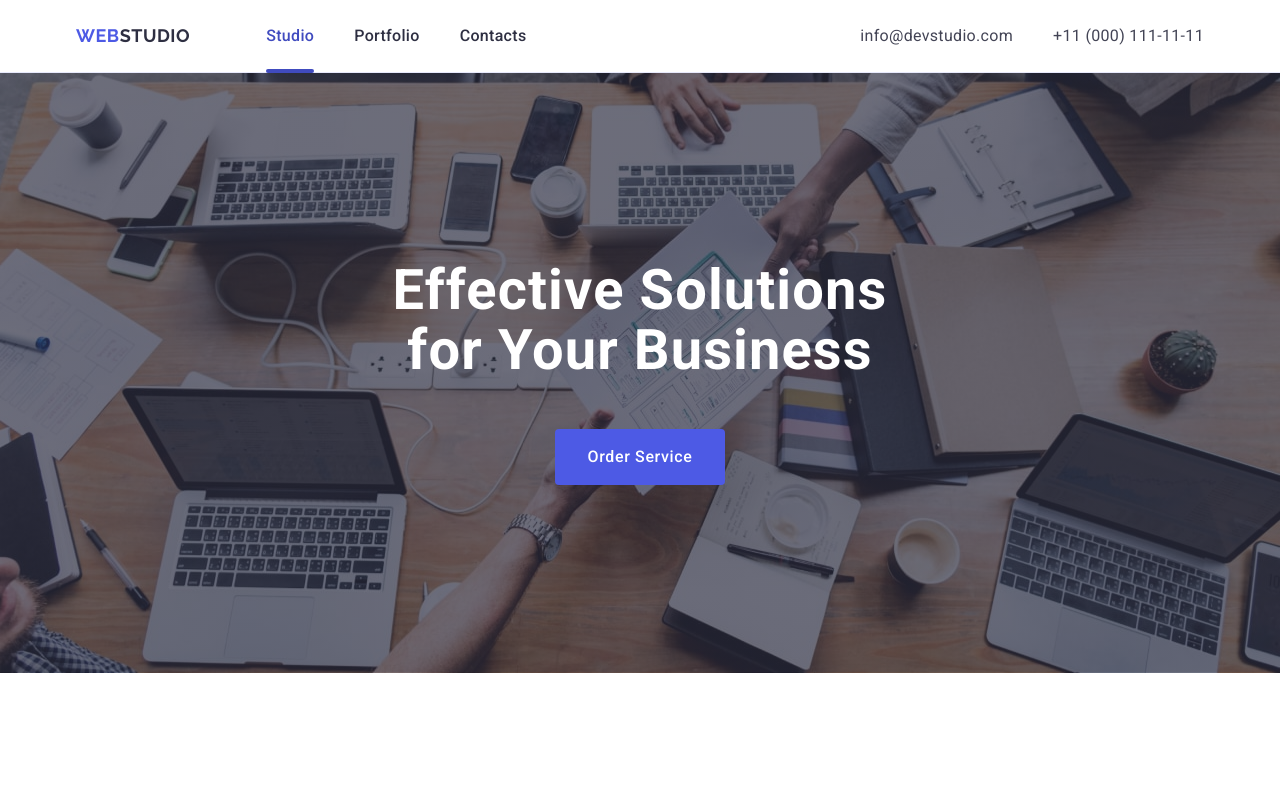
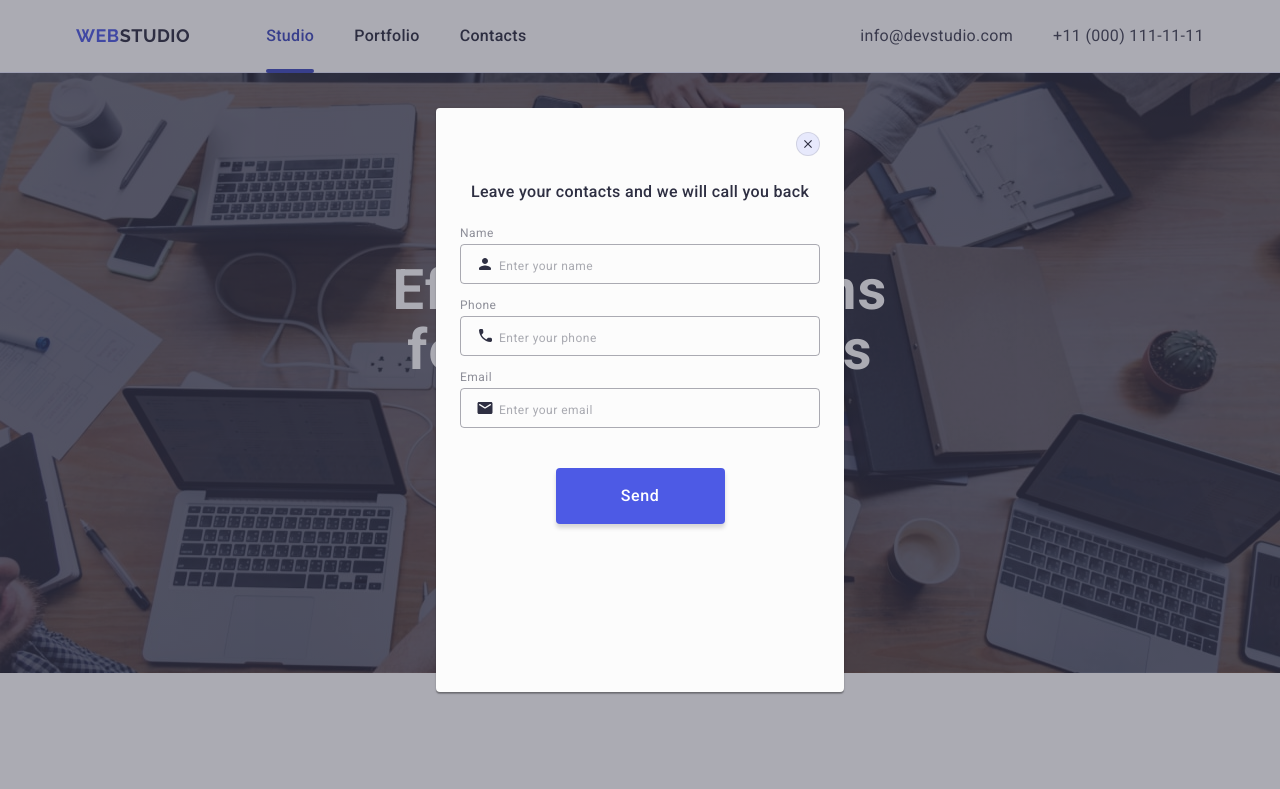
Before and after one commit to Pavlo-Malysh/goit-markup-hw-05, a plain HTML site: page index.html in a window 1280 px wide. Shown: the top 789 px of the page. Drawn offline with nearby package versions, Linux system fonts and the light colour scheme.

Commit message:
add modal form

```diff
--- a/css/styles.css
+++ b/css/styles.css
@@ -449,3 +449,157 @@ img {
 .icon-footer-list .icon-link:focus {
     background-color: #31D0AA;
 }
+
+/* MODAL */
+
+.backdrop {
+    position: fixed;
+    top: 0;
+    left: 0;
+    width: 100%;
+    height: 100%;
+    background-color: rgba(46, 47, 66, 0.4);
+    opacity: 0;
+    visibility: hidden;
+    pointer-events: none;
+    transition: opacity 250ms cubic-bezier(0.4, 0, 0.2, 1), visibility 250ms cubic-bezier(0.4, 0, 0.2, 1);
+}
+
+.backdrop.is-open {
+    opacity: 1;
+    visibility: visible;
+    pointer-events: auto;
+}
+
+.modal {
+    position: absolute;
+    top: 50%;
+    left: 50%;
+    border-radius: 4px;
+    width: 408px;
+    min-height: 584px;
+    box-shadow: 0 1px 1px 0 rgba(0, 0, 0, 0.14), 0 1px 3px 0 rgba(0, 0, 0, 0.12), 0 2px 1px 0 rgba(0, 0, 0, 0.2);
+    background-color: #fcfcfc;
+    padding: 72px 24px 24px;
+
+    transform: translate(-50%, -50%);
+
+    transition: transform 250ms cubic-bezier(0.4, 0, 0.2, 1);
+}
+
+.backdrop:not(.is-open) .modal {
+    transform: translate(-50%, -100%);
+}
+
+.modal-close-btn {
+    border-radius: 50%;
+    border: 1px solid rgba(0, 0, 0, 0.1);
+    background-color: #e7e9fc;
+    width: 24px;
+    height: 24px;
+    display: flex;
+    justify-content: center;
+    align-items: center;
+
+    position: absolute;
+    top: 24px;
+    right: 24px;
+}
+
+.modal-icon-close {
+    fill: #2e2f42;
+}
+
+.modal-close-btn:hover {
+    background-color: #404bbf;
+    border: none;
+}
+
+.modal-close-btn:hover .modal-icon-close {
+    fill: #fff;
+}
+
+.modal-title {
+    font-weight: 500;
+    line-height: 1.5;
+    letter-spacing: 0.02em;
+    text-align: center;
+    color: #2e2f42;
+    margin-bottom: 16px;
+}
+
+.modal-input {
+    width: 100%;
+    height: 40px;
+    border: 1px solid rgba(46, 47, 66, 0.4);
+    border-radius: 4px;
+    background-color: transparent;
+    padding-left: 38px;
+    padding-right: 16px;
+    font-size: 16px;
+    font-weight: 400;
+    color: #434455;
+    outline: transparent;
+}
+
+.modal-input:focus {
+    border-color: #4D5AE5;
+}
+
+.modal-input:focus+.modal-icons {
+    fill: #4D5AE5;
+}
+
+.modal-input::placeholder {
+    font-weight: 400;
+    font-size: 12px;
+    line-height: 1.17;
+    letter-spacing: 0.04em;
+    color: rgba(46, 47, 66, 0.4);
+}
+
+.modal-label {
+    display: inline-block;
+    margin-bottom: 4px;
+    font-size: 12px;
+    line-height: 1.17;
+    letter-spacing: 0.04em;
+    color: #8e8f99;
+}
+
+.input-wrap {
+    position: relative;
+}
+
+.modal-icons {
+    fill: #2e2f42;
+    position: absolute;
+    left: 16px;
+    top: 50%;
+    transform: translateY(-50%);
+}
+
+.modal-field {
+    margin-bottom: 8px;
+}
+
+
+
+
+.modal-btn {
+    font-weight: 500;
+    font-size: 16px;
+    line-height: 1.5;
+    letter-spacing: 0.04em;
+    color: #fff;
+    box-shadow: 0 4px 4px 0 rgba(0, 0, 0, 0.15);
+    border: none;
+    background-color: #4d5ae5;
+    padding: 16px 32px;
+    border-radius: 4px;
+    padding: 16px 32px;
+    margin: 0 auto;
+    display: block;
+    min-width: 169px;
+    margin-top: 40px;
+}
--- a/index.html
+++ b/index.html
@@ -342,6 +342,53 @@
                 </div>
             </div>
         </footer>
+        <div class="backdrop is-open">
+            <div class="modal">
+                <button class="modal-close-btn" type="submit">
+                    <svg class="modal-icon-close" width="8" height="8">
+                        <use href="./images/icons-modal.svg#icon-close"></use>
+                    </svg>
+                </button>
+
+                <p class="modal-title">Leave your contacts and we will call you back</p>
+                <form class="modal-form">
+                    <div class="modal-field">
+                        <label class="modal-label" for="user-id">Name</label>
+                        <div class="input-wrap">
+                            <input class="modal-input" type="text" name="user-name" id="user-id"
+                                placeholder="Enter your name">
+                            <svg class="modal-icons" width="18" height="18">
+                                <use href="./images/icons-modal.svg#icon-person"></use>
+                            </svg>
+                        </div>
+                    </div>
+                    <div class="modal-field">
+                        <label class="modal-label" for="user-tel">Phone</label>
+                        <div class="input-wrap">
+                            <input class="modal-input" type="tel" name="user-tel" id="user-tel"
+                                placeholder="Enter your phone">
+                            <svg class="modal-icons" width="18" height="24">
+                                <use href="./images/icons-modal.svg#icon-phone"></use>
+                            </svg>
+                        </div>
+                    </div>
+                    <div class="modal-field">
+                        <label class="modal-label" for="user-email">Email</label>
+                        <div class="input-wrap">
+                            <input class="modal-input" type="email" name="user-email" id="user-email"
+                                placeholder="Enter your email">
+                            <svg class="modal-icons" width="18" height="24">
+                                <use href="./images/icons-modal.svg#icon-email"></use>
+                            </svg>
+                        </div>
+                    </div>
+
+
+                    <button class="modal-btn" type="submit">Send</button>
+                </form>
+
+            </div>
+        </div>
     </div>
 </body>
 
```
Also changed, not shown: images/icons-modal.svg (added).
